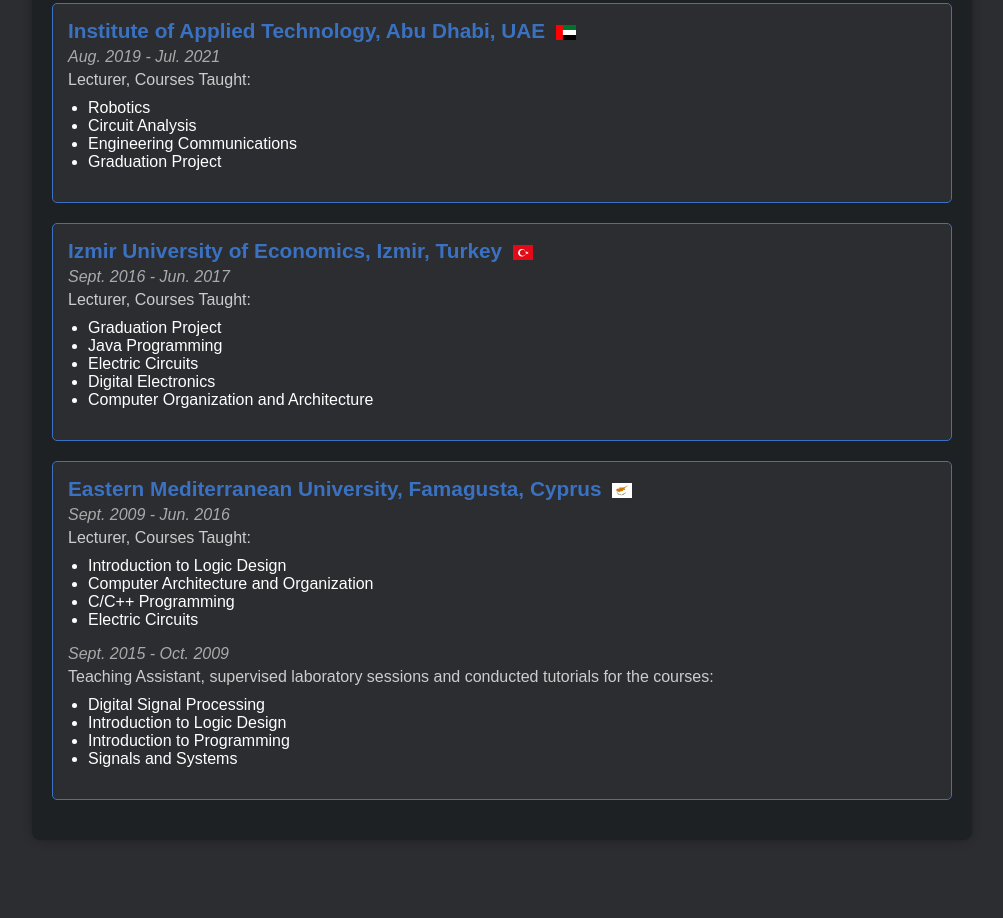
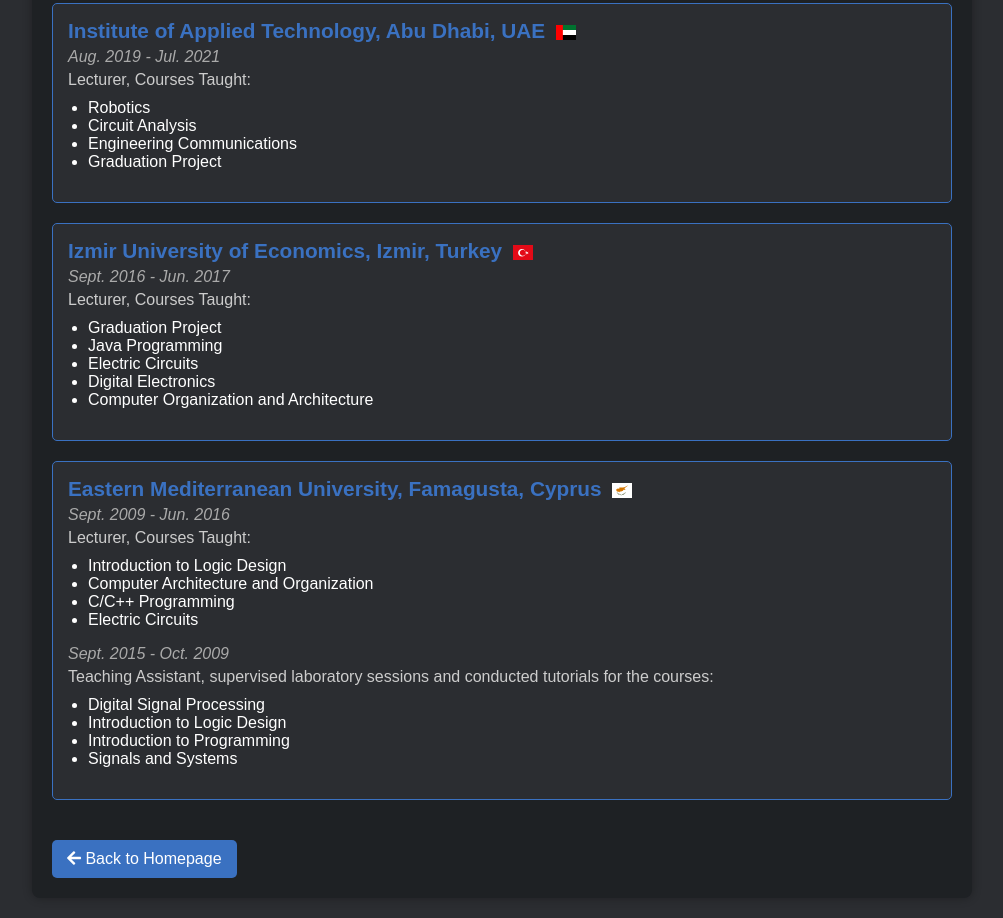
Before and after one commit to mahmoudkanazzal/mahmoudkanazzal.github.io, a plain HTML site: page teaching.html in a window 1280 px wide. Shown: the part 355-1273 px from the top of the page, without its empty margins (138-1141 px from the left). Before the commit the page ends 1215 px from the top, so only its background shows below. Drawn offline with nearby package versions, Linux system fonts and the light colour scheme.

Commit message:
Update teaching.html

```diff
--- a/teaching.html
+++ b/teaching.html
@@ -60,6 +60,15 @@
         ul {
             margin-top: 10px;
             padding-left: 20px;
+        }
+        .back-link {
+            display: inline-block;
+            margin-top: 20px;
+            padding: 10px 15px;
+            background: #3a71c1;
+            color: #ffffff;
+            text-decoration: none;
+            border-radius: 5px;
         }
     </style>
 </head>
@@ -127,6 +136,7 @@
                 </ul>
             </div>
         </div>
+        <a href="index.html" class="back-link"><i class="fas fa-arrow-left"></i> Back to Homepage</a>
     </div>
 </body>
 </html>
```
